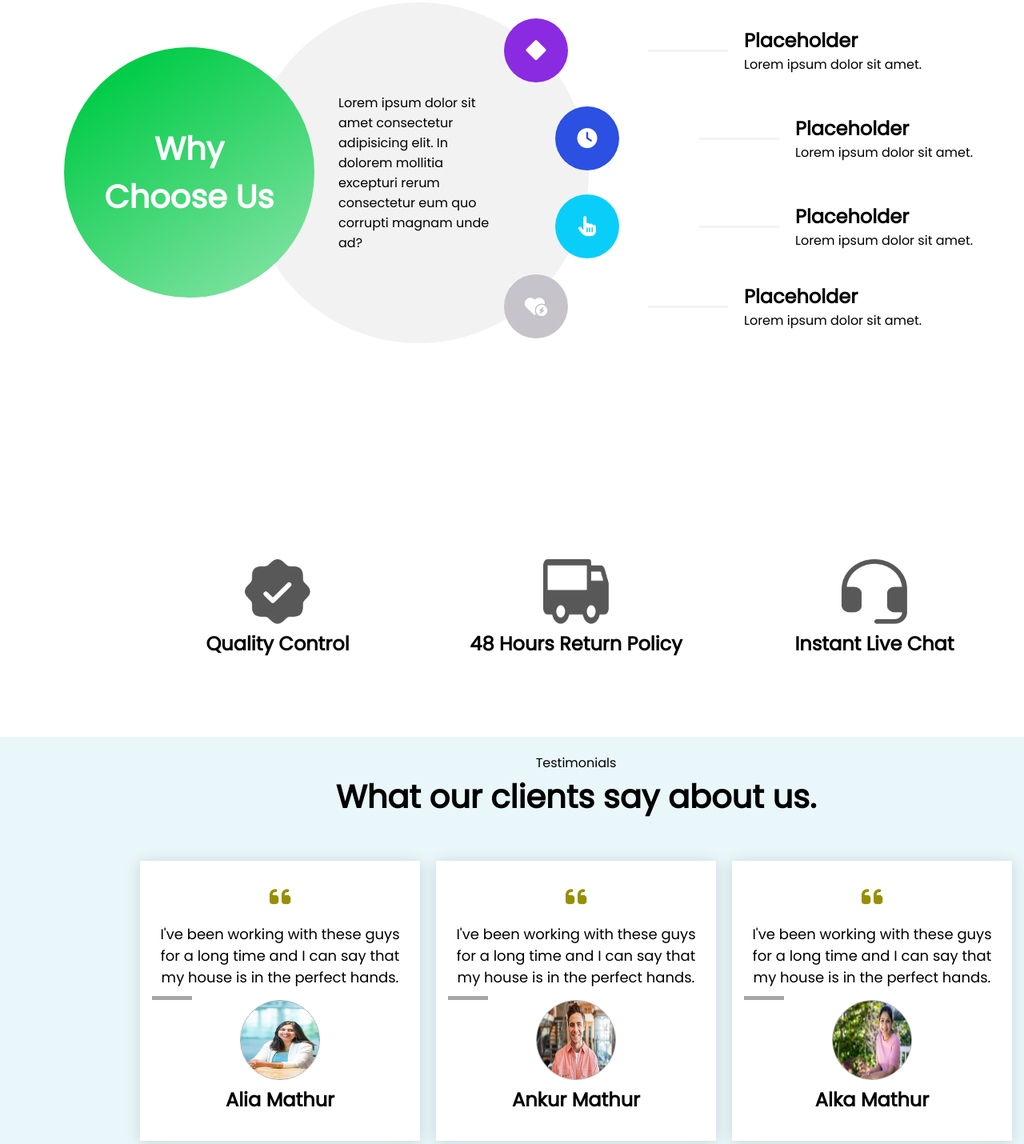
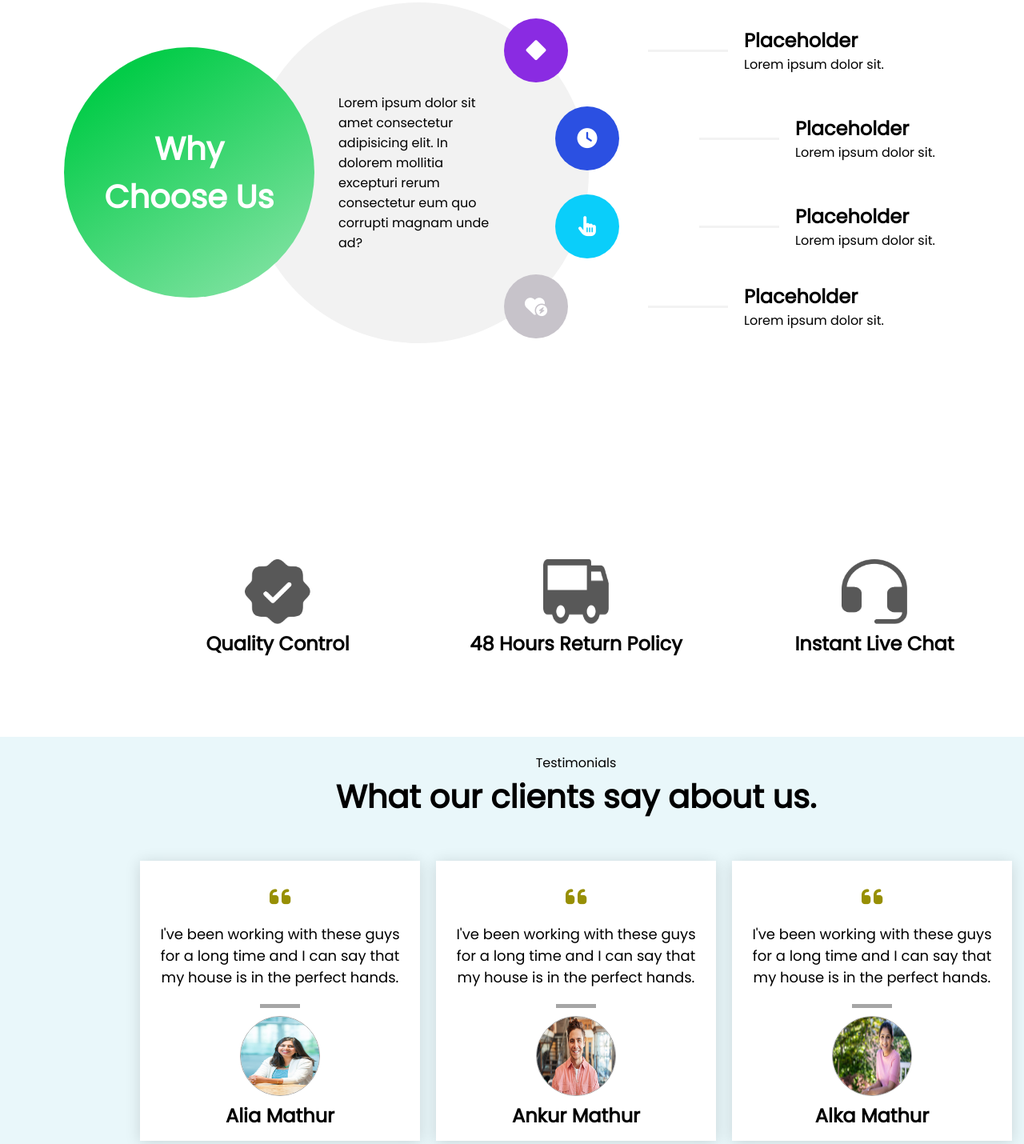
Before and after one commit to ichanddan/Polco, a plain HTML site: page index.html in a window 1280 px wide. Shown: the part 1451-2881 px from the top of the page at 80% size. Drawn offline with Linux system fonts and the light colour scheme.

Commit message:
fix some code

```diff
--- a/index.html
+++ b/index.html
@@ -140,7 +140,7 @@
                     <div class="s1"></div>
                     <div class="text-4">
                         <h1>Placeholder</h1>
-                        <p>Lorem ipsum dolor sit amet.</p>
+                        <p>Lorem ipsum dolor sit.</p>
                     </div>
                 </div>
                 <div class="dimond-1">
@@ -148,7 +148,7 @@
                     <div class="s1"></div>
                     <div class="text-4">
                         <h1>Placeholder</h1>
-                        <p>Lorem ipsum dolor sit amet.</p>
+                        <p>Lorem ipsum dolor sit.</p>
                     </div>
                 </div>
                 <div class="dimond-2">
@@ -156,7 +156,7 @@
                     <div class="s1"></div>
                     <div class="text-4">
                         <h1>Placeholder</h1>
-                        <p>Lorem ipsum dolor sit amet.</p>
+                        <p>Lorem ipsum dolor sit.</p>
                     </div>
                 </div>
                 <div class="dimond-3">
@@ -164,7 +164,7 @@
                     <div class="s1"></div>
                     <div class="text-4">
                         <h1>Placeholder</h1>
-                        <p>Lorem ipsum dolor sit amet.</p>
+                        <p>Lorem ipsum dolor sit.</p>
                     </div>
                 </div>
             </div>
@@ -202,7 +202,9 @@
                     <div class="text-1">
                         <p>I've been working with these guys for a long time and I can say that my house is in the
                             perfect hands.</p>
-                        <div class="dot">
+                        <div class="id">
+                            <div class="dot">
+                            </div>
                         </div>
                         <img src="img/Testimonials/t1.jpg" alt="">
                         <h1>Alia Mathur</h1>
@@ -215,8 +217,10 @@
                     <div class="text-1">
                         <p>I've been working with these guys for a long time and I can say that my house is in the
                             perfect hands.</p>
-                        <div class="dot">
-                        </div>
+                            <div class="id">
+                                <div class="dot">
+                                </div>
+                            </div>
                         <img src="img/Testimonials/t2.jpg" alt="">
                         <h1>Ankur Mathur</h1>
                     </div>
@@ -228,8 +232,10 @@
                     <div class="text-1">
                         <p>I've been working with these guys for a long time and I can say that my house is in the
                             perfect hands.</p>
-                        <div class="dot">
-                        </div>
+                            <div class="id">
+                                <div class="dot">
+                                </div>
+                            </div>
                         <img src="img/Testimonials/t3.jpg" alt="">
                         <h1>Alka Mathur</h1>
                     </div>
--- a/style.css
+++ b/style.css
@@ -495,6 +495,12 @@ section {
     font-size: 18px;
     padding-bottom: 10px;
 }
+.id{
+    display: flex;
+    align-items: center;
+    justify-content: center;
+    padding: 10px;
+}
 .dot{
     border-bottom: 5px solid #A6A6A6;
     background: #292D32;
@@ -657,10 +663,10 @@ footer{
         letter-spacing: 0em;
     }
     .main{
-        width: 100%;
+        width: 90%;
         height: 120px;
         top: 350px;
-        left: 0px;
+        left: 20px;
     }
     .categery{
         margin: 10px;
@@ -801,7 +807,7 @@ footer{
     .Testimonial{
         width: 100%;
         height: fit-content;
-        margin: 10px;
+
     }
     .row{
         display: inline-block;
@@ -811,5 +817,8 @@ footer{
         width: 100%;
         height: 100%;
     }
+    .foot-2{
+        margin: 30px 0px;
+    }
 
 }
```
